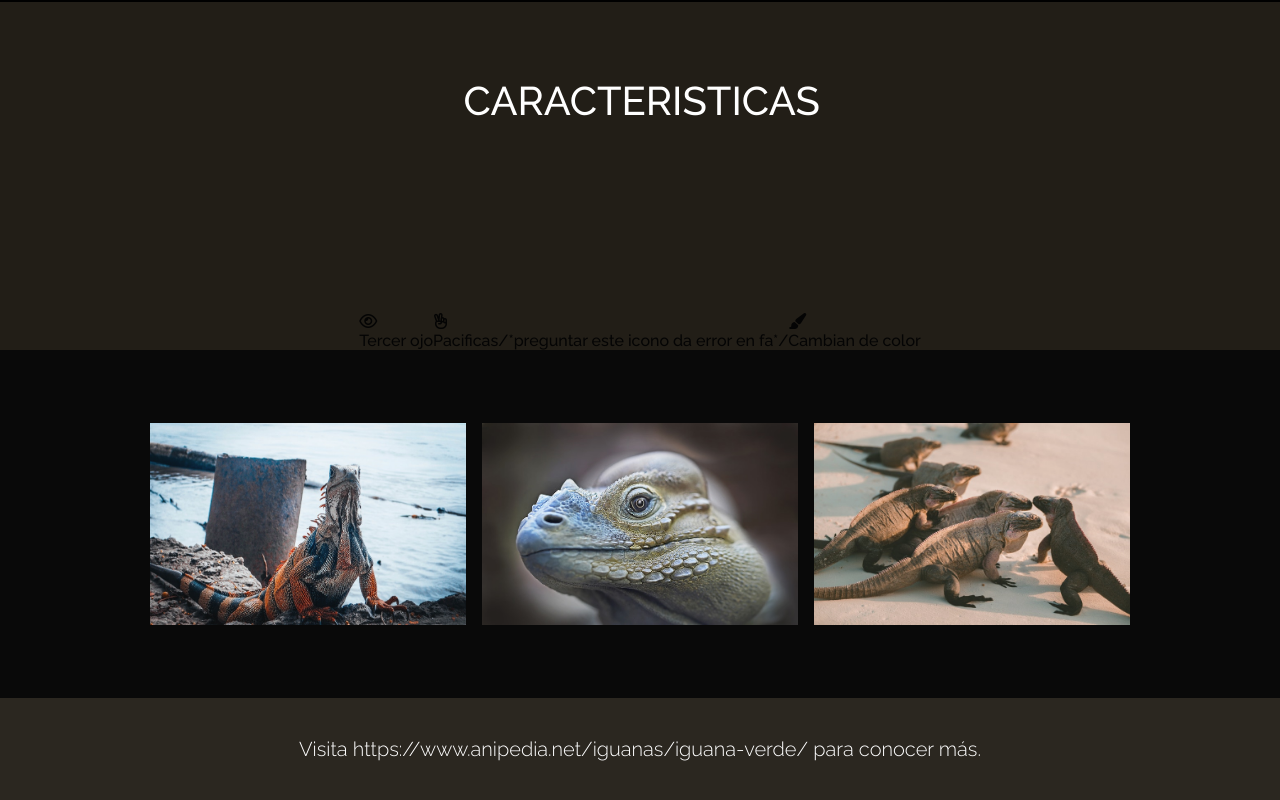
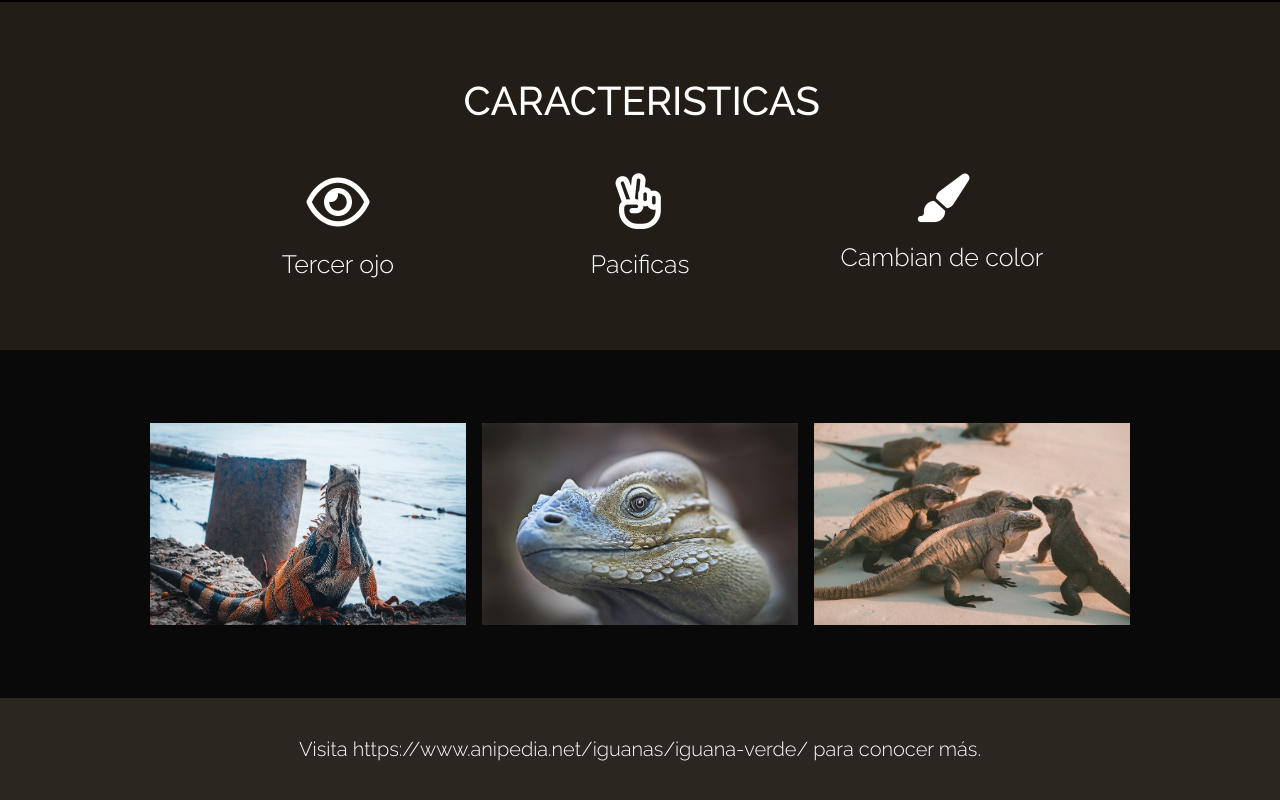
Before and after one commit to JoseLuisRiquelme/IguanaPagePraxis, a plain HTML site: page index.html in a window 1280 px wide. Shown: the part 1146-1946 px from the top of the page. Drawn offline with Linux system fonts and the light colour scheme.

Commit message:
fixing icons-section

```diff
--- a/assets/css/style.css
+++ b/assets/css/style.css
@@ -79,10 +79,13 @@ icons-section{
   flex-direction: column;
   align-items: center;
   justify-content: space-between;
+  padding: 0px;
   }
 .iconsection{
 display: flex;
-justify-content: flex-start;
+justify-content: space-between;
+padding: 0px;
+/*margin-left: -301px;*/
 }
 h2{
 margin-top: 75px;
@@ -161,3 +164,42 @@ letter-spacing: 0px;
 color: #FFFFFF;
 opacity: 1;
 }
+.far{
+  font-size: 56px;
+  color: #FFFFFF;
+}
+.fa-regular{
+  font-size: 55.8px;
+  color: #FFFFFF;
+}
+.fas{
+  font-size: 48.61px;
+  color: #FFFFFF;
+}
+.icono1,.icono2,.icono3{
+  display: flex;
+  align-items: center;
+  flex-direction: column;
+  margin-bottom: 74px;
+}
+.icono1 p{
+  width: 108px;
+}
+.icono2 p{
+  width: 98px;
+}
+.icono3 p{
+  width: 202px;
+}
+
+.iconsection p{
+width: 302px;
+height: 30px;
+/* UI Properties */
+text-align: center;
+font: normal normal 300 25px/30px Raleway;
+letter-spacing: 0px;
+color: #FFFFFF;
+opacity: 1;
+padding: 0px;
+}
--- a/index.html
+++ b/index.html
@@ -22,9 +22,9 @@
     <icons-section>
         <h2>CARACTERISTICAS</h2>
         <div class="iconsection">
-          <div class="icono"><i class="far fa-eye"></i><br><p>Tercer ojo</p></div>
-          <div class="icono"><i class="fa-regular fa-hand-peace"></i><br><p>Pacificas/*preguntar este icono da error en fa*/</p></div>
-          <div class="icono"><i class="fas fa-paintbrush"></i><br><p>Cambian de color</p></div>
+          <div class="icono1"><i class="far fa-eye"></i><br><p>Tercer ojo</p></div>
+          <div class="icono2"><i class="fa-regular fa-hand-peace"></i><br><p>Pacificas</p></div>
+          <div class="icono3"><i class="fas fa-paintbrush"></i><br><p>Cambian de color</p></div>
         </div>
     </icons-section>
 <imagenes class="div-iguanas">
```
